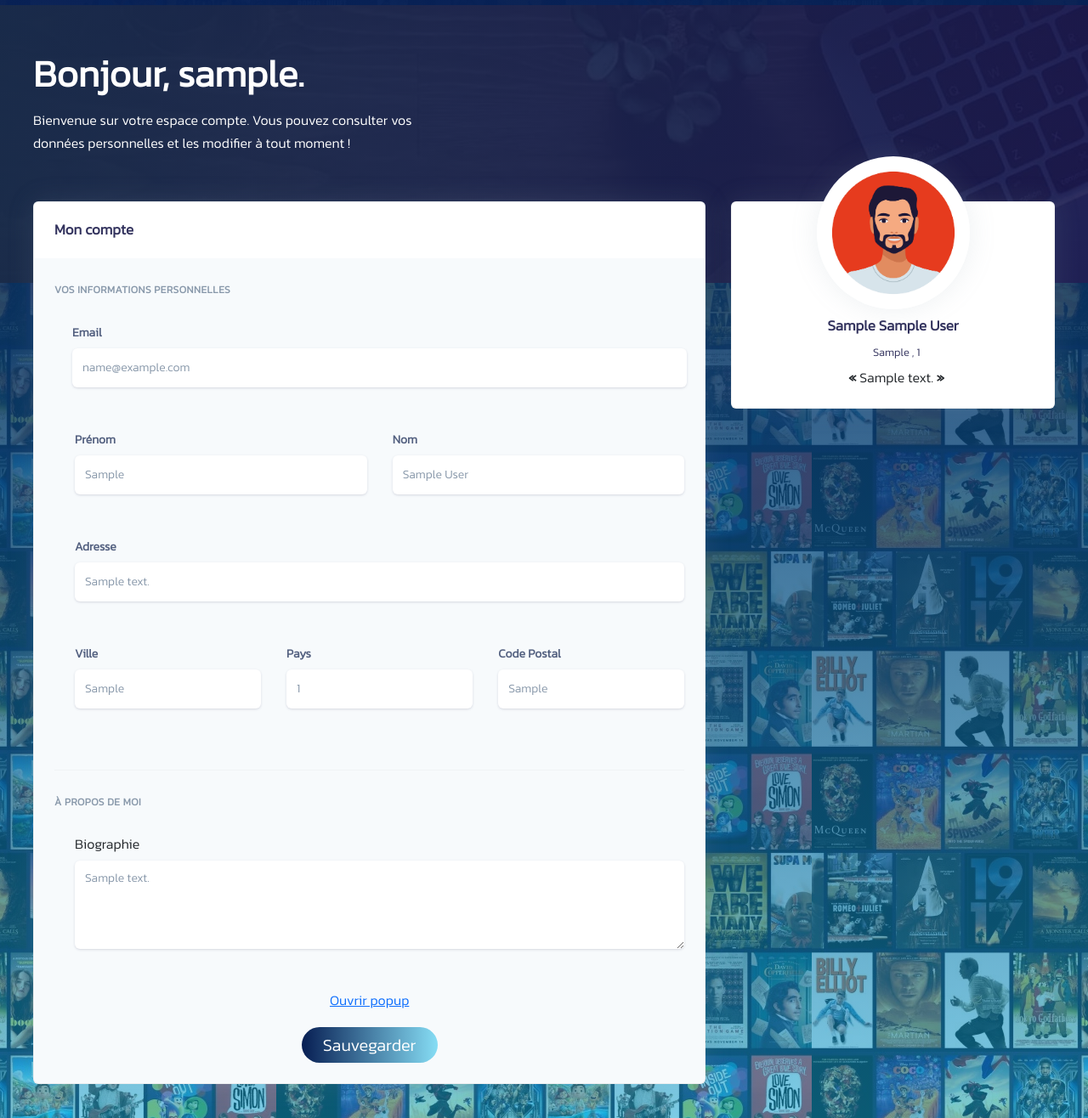
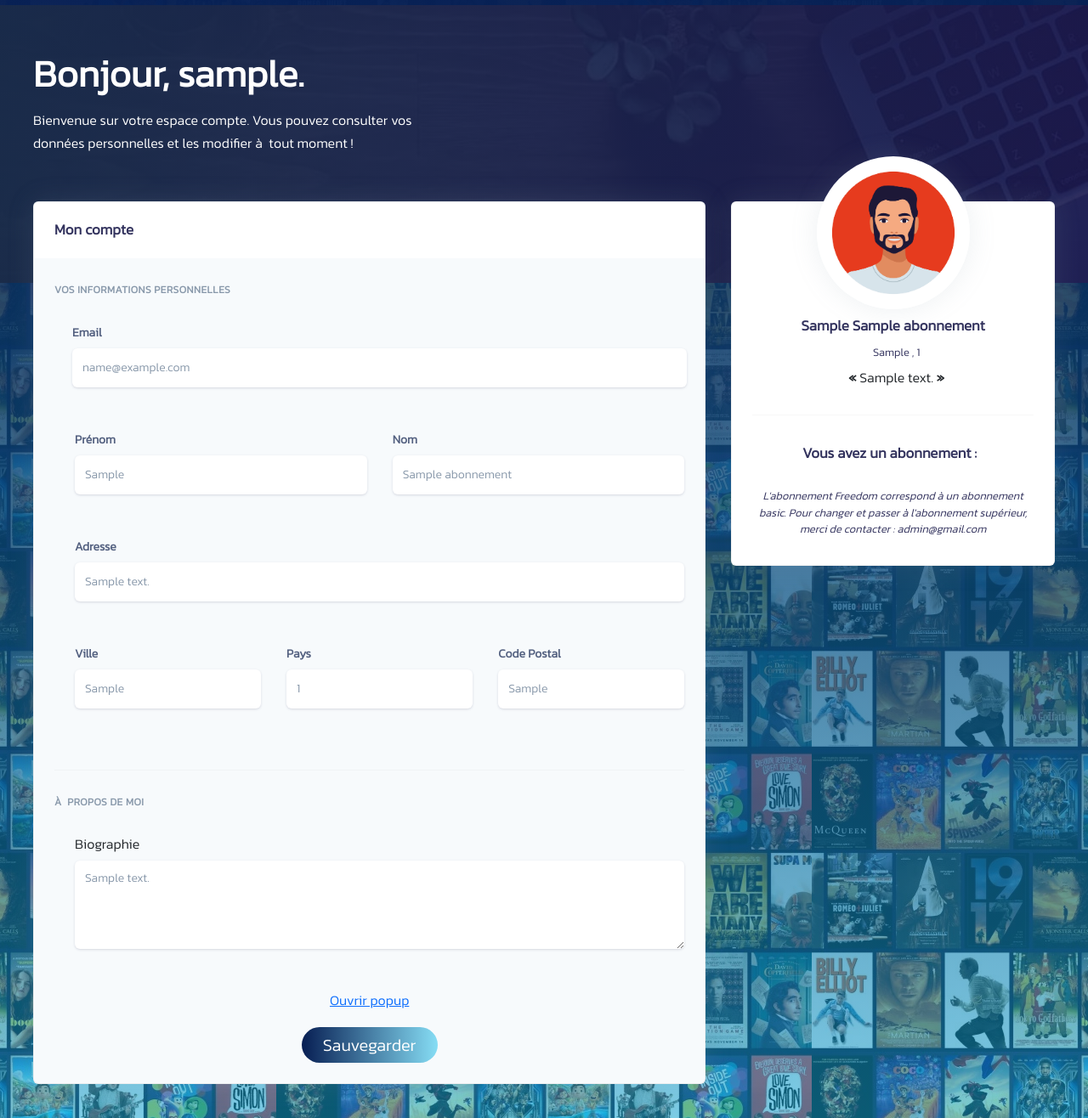
Before and after one commit to alan-thob/E-Gnose, a PHP site: page /view/account_user.php in a window 1280 px wide. Shown: the part 54-1370 px from the top of the page at 85% size. Run offline with PHP 8.4, Linux system fonts and the light colour scheme; the visitor is signed in with stand-in values (Sample User, id 1); tables that the repository leaves empty or names only in its code hold one stand-in row (values such as "Sample post"); some libraries are stand-ins or nearby versions.

Commit message:
display subscription

```diff
--- a/controller/administration.php
+++ b/controller/administration.php
@@ -184,7 +184,8 @@
         if (isset($_POST['id_film'])) {
             $req = $db->prepare('DELETE FROM `films` WHERE id_film= ?');
             $req->execute(array($_POST['id_film']));
-
+var_dump($req);
+die();
             if ($req) {
                 echo "Suppression réussi sur l'id : <b>" . $_POST['id_film'] . ' - ' . $_POST['film_titre'] . "</b>";
             } else {
@@ -657,7 +658,7 @@
     {
         global $db;
         global $donnees;
-        $req = $db->prepare('SELECT * FROM `users` WHERE id_user= ?');
+        $req = $db->prepare('SELECT * FROM `users`, `abonnement`  WHERE id_user= ?');
         $req->execute(array($_SESSION["id_user"]));
         $donnees = $req->fetch(PDO::FETCH_ASSOC);
     }
--- a/view/account_user.php
+++ b/view/account_user.php
@@ -12,19 +12,19 @@
     <meta name="viewport" content="width=device-width, initial-scale=1">
     <meta http-equiv="X-UA-Compatible" content="IE=edge">
     <meta name="description"
-          content="Films, livres, audios | Toute une bibliothèque pour vous divertir, où que vous soyez, en illimité !"/>
+          content="Films, livres, audios | Toute une bibliothà¨que pour vous divertir, oà¹ que vous soyez, en illimité !"/>
     <meta name="robots" content="index, follow"/>
     <meta property="og:title" content="Espace compte | e-Gnose"/>
     <meta property="og:type" content="website"/>
     <meta property="og:image" content="https://e-gnose.sfait.fr/assets/img/favicon.png"/>
     <meta property="og:url" content="https://e-gnose.sfait.fr/view/account-user.php"/>
     <meta property="og:description"
-          content="Films, livres, audios | Toute une bibliothèque pour vous divertir, où que vous soyez, en illimité !"/>
+          content="Films, livres, audios | Toute une bibliothà¨que pour vous divertir, oà¹ que vous soyez, en illimité !"/>
     <meta property="og:locale" content="fr_FR"/>
     <meta name="twitter:card" content="summary"/>
     <meta name="twitter:title" content="Espace compte | e-Gnose"/>
     <meta name="twitter:description"
-          content="Films, livres, audios | Toute une bibliothèque pour vous divertir, où que vous soyez, en illimité !"/>
+          content="Films, livres, audios | Toute une bibliothà¨que pour vous divertir, oà¹ que vous soyez, en illimité !"/>
     <meta name="twitter:image" content="https://e-gnose.sfait.fr/assets/img/favicon.png"/>
     <title>Espace compte | e-Gnose</title>
 
@@ -72,7 +72,7 @@
                         <h1 class="display-2 text-white">Bonjour, <?= $_SESSION["user_nom"] ?>.</h1>
                         <p class="text-white mt-0 mb-5">Bienvenue sur votre espace compte. Vous pouvez consulter vos
                             données
-                            personnelles et les modifier à tout moment !</p>
+                            personnelles et les modifier à  tout moment !</p>
                     </div>
                 </div>
             </div>
@@ -133,6 +133,11 @@
                                     <?php
                                 }
                                 ?>
+                                <hr>
+                                <div class="h5 font-weight-300">
+                                        <h3>Vous avez un abonnement :<b><i class="ni location_pin mr-2"></i><?= $donnees['type']; ?></b></h3></br>
+                                        <i>L'abonnement Freedom correspond à un abonnement basic. Pour changer et passer à l'abonnement supérieur, merci de contacter : admin@gmail.com</i>
+                                </div>
                             </div>
                         </div>
                     </div>
@@ -149,7 +154,7 @@
 
 
                         <div class="card-body">
-                            <!-- On affiche chaque entrée une à  une -->
+                            <!-- On affiche chaque entrée une à Â  une -->
                             <form action="" method="post">
                                 <h6 class="heading-small text-muted mb-4">Vos informations personnelles</h6>
                                 <div class="pl-lg-4">
@@ -223,7 +228,7 @@
 
 
                                 <!-- Description -->
-                                <h6 class="heading-small text-muted mb-4">à propos de moi</h6>
+                                <h6 class="heading-small text-muted mb-4">à  propos de moi</h6>
                                 <div class="pl-lg-4">
                                     <div class="form-group focused">
                                         <label>Biographie</label>
```
